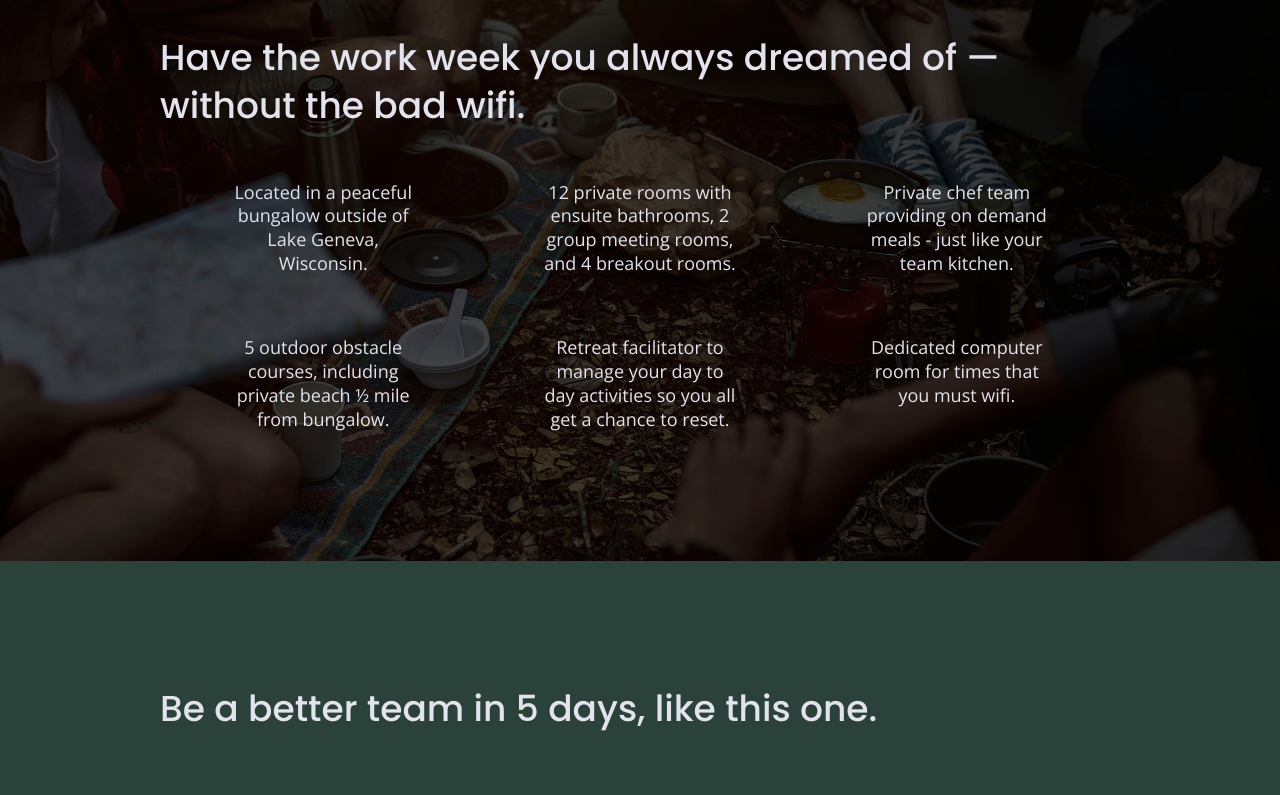
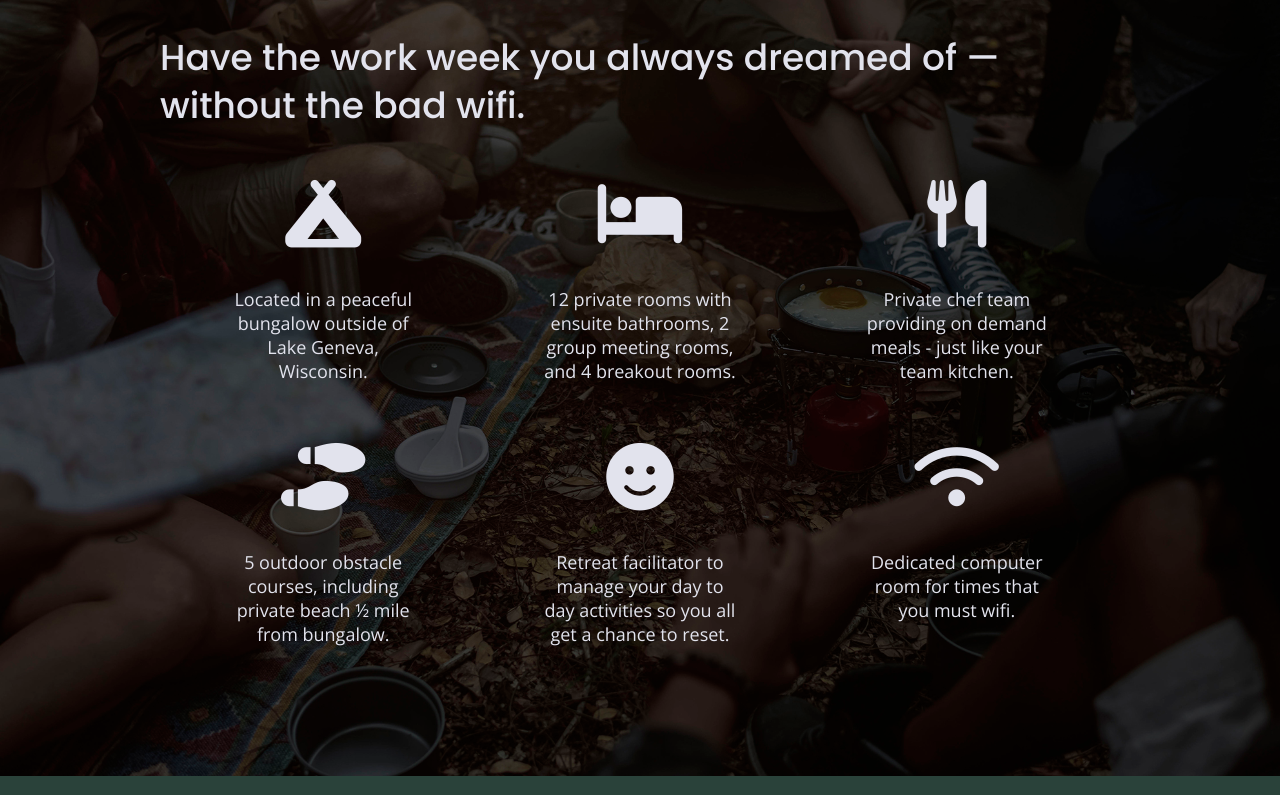
Before and after one commit to amanda-bann/unplugged, a website built with Parcel: page index.html in a window 1280 px wide. Shown: the part 1104-1899 px from the top of the page. Built offline with nearby package versions, Linux system fonts and the light colour scheme.

Commit message:
Added feature icons

```diff
--- a/css/main.css
+++ b/css/main.css
@@ -306,6 +306,11 @@ input[type=button] {
   justify-content: center;
   align-items: flex-start;
   flex-flow: row wrap;
+}
+
+.features i {
+  font-size: 3.75em;
+  margin-bottom: 40px;
 }
 
 .features p {
--- a/index.html
+++ b/index.html
@@ -14,6 +14,8 @@
     <link rel="manifest" href="site.webmanifest" />
     <link rel="apple-touch-icon" href="icon.png" />
     <!-- Place favicon.ico in the root directory -->
+
+    <script src="https://kit.fontawesome.com/576a1986f8.js" crossorigin="anonymous"></script>
 
     <link rel="stylesheet" href="css/normalize.css" />
     <link rel="stylesheet" href="css/main.css" />
@@ -76,42 +78,54 @@
           </h2>
           <div class="features-items">
             <article>
-              <p class="fontawesome-icon"></p>
+              <p class="fontawesome-icon">
+                <i class="fas fa-campground"></i>
+              </p>
               <p class="features-item-description">
                 Located in a peaceful bungalow outside of Lake Geneva,
                 Wisconsin.
               </p>
             </article>
             <article>
-              <p class="fontawesome-icon"></p>
+              <p class="fontawesome-icon">
+                <i class="fas fa-bed"></i>
+              </p>
               <p class="features-item-description">
                 12 private rooms with ensuite bathrooms, 2 group meeting rooms,
                 and 4 breakout rooms.
               </p>
             </article>
             <article>
-              <p class="fontawesome-icon"></p>
+              <p class="fontawesome-icon">
+                <i class="fas fa-utensils"></i>
+              </p>
               <p class="features-item-description">
                 Private chef team providing on demand meals - just like your
                 team kitchen.
               </p>
             </article>
             <article>
-              <p class="fontawesome-icon"></p>
+              <p class="fontawesome-icon">
+                <i class="fas fa-shoe-prints"></i>
+              </p>
               <p class="features-item-description">
                 5 outdoor obstacle courses, including private beach ½ mile from
                 bungalow.
               </p>
             </article>
             <article>
-              <p class="fontawesome-icon"></p>
+              <p class="fontawesome-icon">
+                <i class="fas fa-smile"></i>
+              </p>
               <p class="features-item-description">
                 Retreat facilitator to manage your day to day activities so you
                 all get a chance to reset.
               </p>
             </article>
             <article>
-              <p class="fontawesome-icon"></p>
+              <p class="fontawesome-icon">
+                <i class="fas fa-wifi"></i>
+              </p>
               <p class="features-item-description">
                 Dedicated computer room for times that you must wifi.
               </p>
```
Also changed, not shown: about/index.html (+2 -0 lines), faq/index.html (+2 -0 lines).
